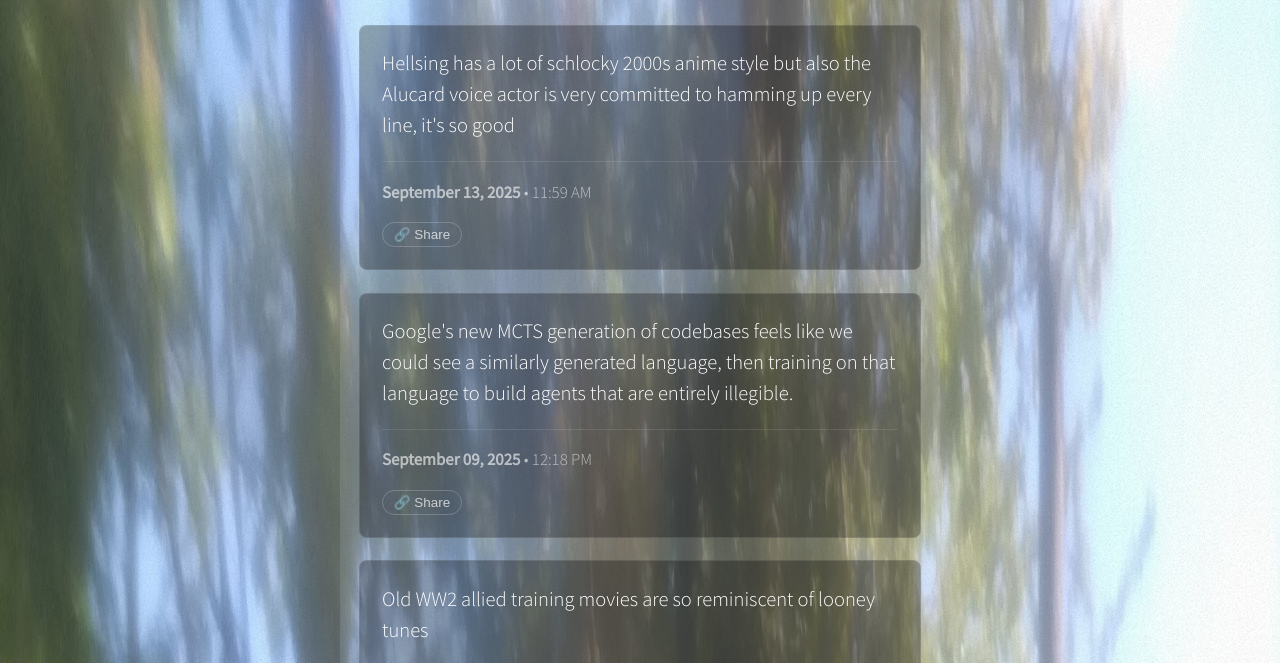
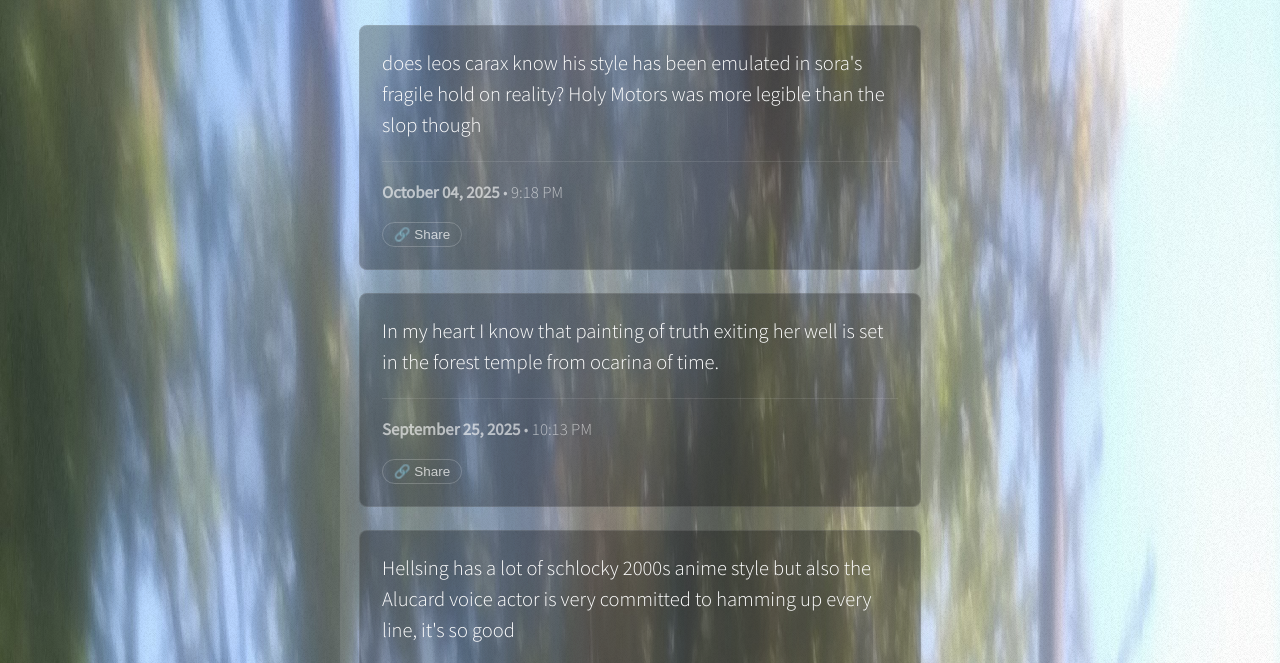
Before and after one commit to gngdb/gngdb.github.io, a plain HTML site: page microblog.html in a window 1280 px wide. Shown: the part 145-808 px from the top of the page. Drawn offline with Linux system fonts and the light colour scheme.

Commit message:
posts i forgot

```diff
--- a/microblog.html
+++ b/microblog.html
@@ -148,7 +148,31 @@
 			<div class="microblog-header">
 				<h1>Microblog</h1>
 				<a href="index.html" class="back-link">← Back to Home</a>
-			</div><div class="microblog-post" id="post-31">
+			</div><div class="microblog-post" id="post-33">
+				<div class="post-content">
+					does leos carax know his style has been emulated in sora's fragile hold on reality? Holy Motors was more legible than the slop though
+				</div>
+				<div class="post-meta">
+					<span class="post-date">October 04, 2025</span> • <span class="post-time">9:18 PM</span>
+					<div class="post-actions">
+						<button class="repost-btn" onclick="copyPostLink('post-33')">🔗 Share</button>
+					</div>
+				</div>
+			</div>
+
+<div class="microblog-post" id="post-32">
+				<div class="post-content">
+					In my heart I know that painting of truth exiting her well is set in the forest temple from ocarina of time.
+				</div>
+				<div class="post-meta">
+					<span class="post-date">September 25, 2025</span> • <span class="post-time">10:13 PM</span>
+					<div class="post-actions">
+						<button class="repost-btn" onclick="copyPostLink('post-32')">🔗 Share</button>
+					</div>
+				</div>
+			</div>
+
+<div class="microblog-post" id="post-31">
 				<div class="post-content">
 					Hellsing has a lot of schlocky 2000s anime style but also the Alucard voice actor is very committed to hamming up every line, it's so good
 				</div>
```
